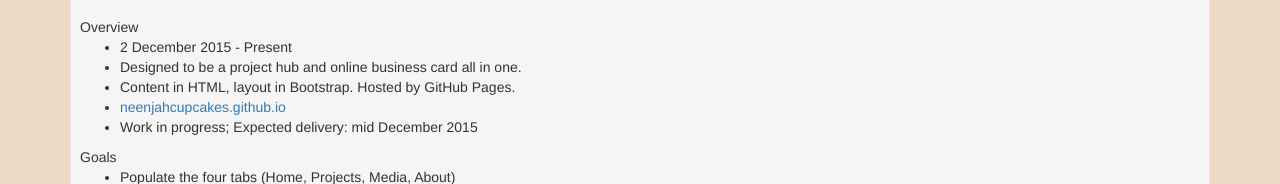
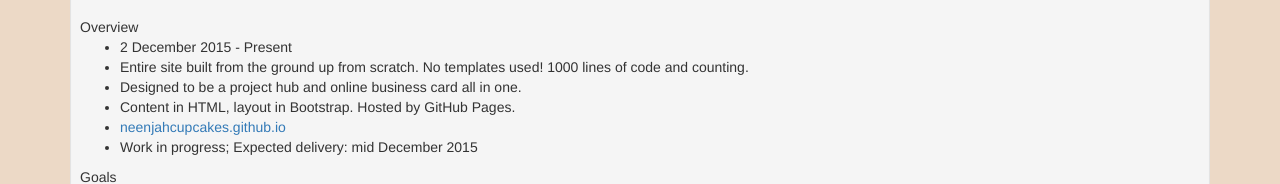
Before and after one commit to NeenjahCupcakes/neenjahcupcakes.github.io, a plain HTML site: page projects/index.htm in a window 1280 px wide. Shown: the part 278-462 px from the top of the page. Drawn offline with nearby package versions, Linux system fonts and the light colour scheme.

Commit message:
Made a quick addition to our website project information
Listed that we made the site from scratch and that the project had over
1000 lines of code

```diff
--- a/projects/index.htm
+++ b/projects/index.htm
@@ -71,6 +71,7 @@
 				Overview<br>
 				<ul>
 					<li>2 December 2015 - Present</li>
+					<li>Entire site built from the ground up from scratch. No templates used! 1000 lines of code and counting.</li>
 					<li>Designed to be a project hub and online business card all in one.</li>
 					<li>Content in HTML, layout in Bootstrap. Hosted by GitHub Pages.
 					<li><a href="neenjahcupcakes.github.io" target="_blank">neenjahcupcakes.github.io</a></li>
```
